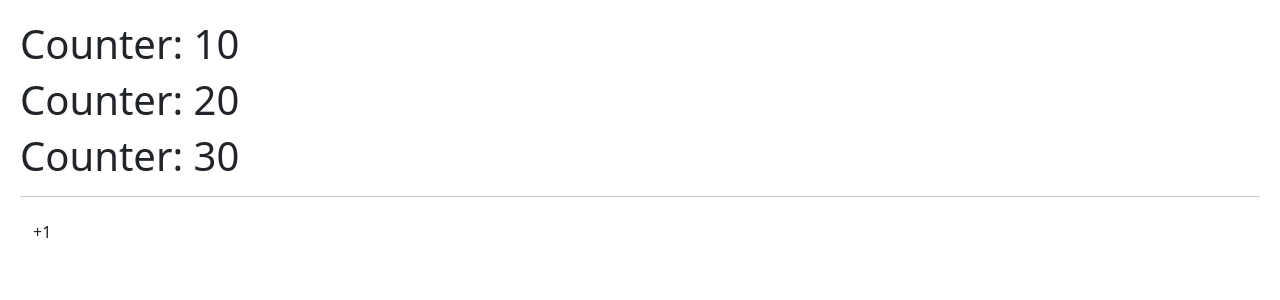
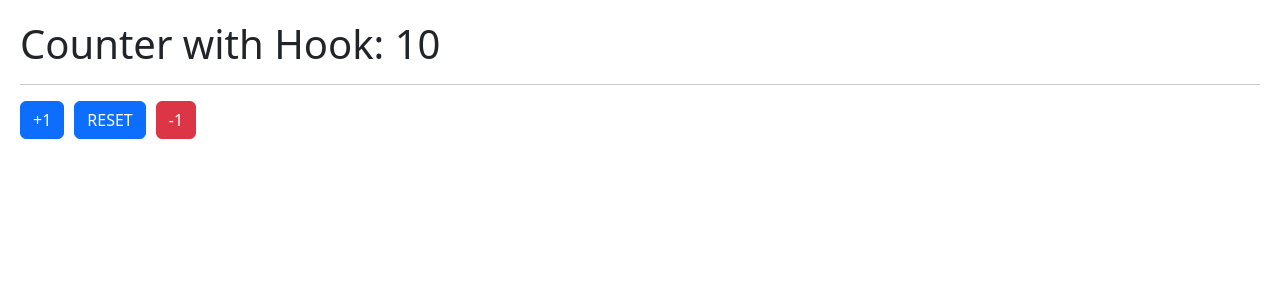
Before and after one commit to Xtremono/hook-app, a React (Vite) app: page / in a window 1280 px wide. Shown: the top 300 px of the page. Built offline with nearby package versions, Linux system fonts and the light colour scheme.

Commit message:
Creacion de useCounter, custom hook

```diff
--- /dev/null
+++ b/src/01-useState/CounterWithCustomHook.jsx
@@ -0,0 +1,23 @@
+import { useCounter } from "../Hooks/useCounter"
+
+
+
+
+
+export const CounterWithCustomHook = () => {
+
+  const { counter } = useCounter();
+
+  return (
+    <>
+
+    <h1>Counter with Hook: { counter } </h1>
+    <hr />
+
+    <button className="btn btn-primary">+1</button>
+    <button className="btn btn-primary">RESET</button>
+    <button className="btn btn-danger">-1</button>
+
+    </>
+  )
+}
--- /dev/null
+++ b/src/Hooks/useCounter.js
@@ -0,0 +1,14 @@
+import { useState } from "react"
+
+
+export const useCounter = (initialValue = 10) => {
+
+  const [counter, setCounter] = useState(initialValue)
+
+
+  return {
+    counter,
+  }
+
+
+}
--- a/src/main.jsx
+++ b/src/main.jsx
@@ -1,12 +1,13 @@
 import { StrictMode } from 'react'
 import { createRoot } from 'react-dom/client'
 import './index.css'
-import { CounterApp } from './01-useState/CounterApp'
+import { CounterWithCustomHook } from './01-useState/CounterWithCustomHook'
+//import { CounterApp } from './01-useState/CounterApp'
 //import { HooksApp } from './HooksApp'
 
 
 createRoot(document.getElementById('root')).render(
   <StrictMode>
-    <CounterApp />
+    <CounterWithCustomHook/>
   </StrictMode>,
 )
```
